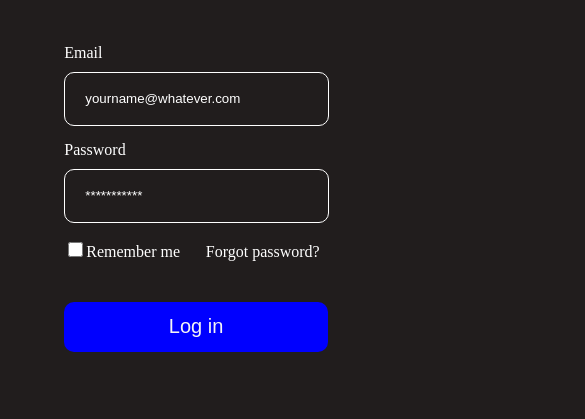
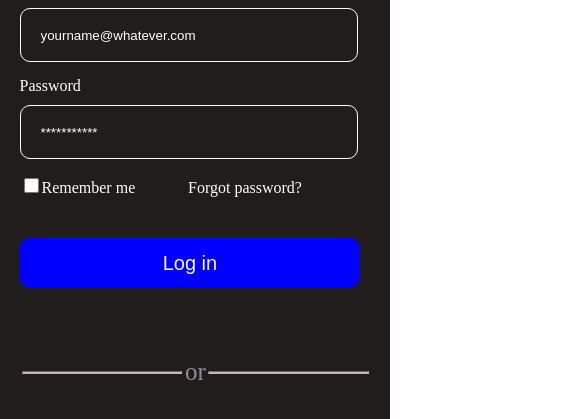
Before and after one commit to ikede-divine-keno/Learna, a plain HTML site: page login.html in a window 390 px wide. Shown: the part 241-660 px from the top of the page, 585 px wide, since content can reach past the window. Drawn offline with Linux system fonts and the light colour scheme.

Commit message:
signup.html, signup.css and welcome.PNG files added to create the responsive Learna signup page. Login.html and Login.css files modified to improve responsiveness and fix some bugs.

```diff
--- a/login.css
+++ b/login.css
@@ -9,7 +9,7 @@ body {
 }
 .back {
     background-color: #211D1D;
-    min-width: 643px;
+    /**min-width: 643px;**/
     /**max-width: 800px;**/
     width: 50%;
     max-height: 1024px;
@@ -24,10 +24,10 @@ body {
 form {
     padding-top: 183px;
     padding-bottom: 165px;
-    width: 477px;
+    width: 80%;
     margin-left: auto;
     margin-right: auto;
-    width: Fixed (477px)px;
+    /**width: Fixed (477px)px;**/
 }
 h1 {
     margin-top: 0%;
@@ -45,7 +45,7 @@ label {
 input {
     margin-top: 10px;
     margin-bottom: 15px;
-    width: 450px;
+    width: 95%;
     background: transparent;
     border-radius: 10px;
     border: 1px solid white;
@@ -62,7 +62,7 @@ span {
     margin-top: 5px;
 }
 hr {
-    width: 215px;
+    width: 45%;
     height: 1px;
     background-color: rgb(196, 181, 181);
     border-color: rgb(196, 181, 181);
@@ -74,10 +74,10 @@ hr {
     background-color: #211D1D;
 }
 #forgot {
-    margin-left: 240px;
+    margin-left: 60%;
 }
 button {
-    width: 477px;
+    width: 100%;
     height: 50px;
     text-align: center;
     background-color: blue;
@@ -91,6 +91,7 @@ button {
 #or {
     margin-top: 40px;
     margin-bottom: 40px;
+    font-size: 25px;
 }
 section {
     clear: both;
@@ -144,32 +145,38 @@ section {
     width: 535px;
     height: 90px;
     padding-left: 100px;
+    margin-bottom: 25%;
     /**margin-left: auto;
     margin-right: auto;**/
 }
 @media only screen and (max-width: 768px) {
     .main {
         display: block;
+        padding-right: 0%;
+        margin: 0%;
     }
     .back {
         width: 100%;
+        margin: 0%;
+        padding: 0%;
     }
     .back form {
-        width: 50%;
-        margin-left: 10%;
+        width: 95%;
+        padding-left: 5%;
         padding-top: 25%;
     }
     form input {
-        width: 75%;
+        width: 85%;
     }
     button {
-        width: 82%;
+        width: 92%;
     }
     .Welcome {
         width: 100%;
+        padding-bottom: 20%;
     }
     .welc {
-        width: fit-content;
+        width: 90%;
     }
     .welc #backdrop {
         width: 100%;
@@ -180,11 +187,12 @@ section {
     .welc p {
         width: 50%;
         text-wrap: left;
+        padding-bottom: 25%;
     }
     #forgot {
-        margin-left: 10%;
+        margin-left: 15%;
     }
     span, section {
-        width: 80%;
+        width: 95%;
     }
 }
--- a/login.html
+++ b/login.html
@@ -19,7 +19,7 @@
                     <span><input type="checkbox" id="check">
                         <label>Remember me</label>
                         <label id="forgot">Forgot password?</label><br></span>
-                    <button>Log in</button>
+                    <button type="submit">Log in</button>
                     <span id="or"><hr>    or    <hr></span>
                     <section>
                         <button class="continue"><img src="images/Google.png"> Continue with Google</button>
--- /dev/null
+++ b/signup.css
@@ -0,0 +1,110 @@
+body {
+    background-color: #212121;
+    margin: 0%;
+    padding: 0%;
+}
+.main {
+    display: flex;
+    padding: 100px 0px;
+    width: 90%;
+    margin-left: auto;
+    margin-right: auto;
+}
+img {
+    border: 0cm #212121;
+    width: 70%;
+}
+form {
+    background-color: white;
+    padding-top: 183px;
+    padding-bottom: 165px;
+    border-radius: 20px;
+    width: 30%;
+    padding: 50px;
+}
+p {
+    font-size: 20px;
+}
+input {
+    margin-top: 10px;
+    margin-bottom: 15px;
+    width: 95%;
+    border-radius: 10px;
+    border: 1px solid black;
+    height: 50px;
+    padding-left: 20px;
+    color: black;
+}
+button {
+    width: 100%;
+    height: 50px;
+    text-align: center;
+    background-color: blue;
+    color: whitesmoke;
+    border: rgb(3, 75, 77);
+    border-radius: 10px;
+    font-size: 20px;
+    margin-top: 30px;
+    margin-bottom: 30px;
+}
+span {
+    display: flex;
+    color: rgb(142, 142, 155);
+    margin-top: 5px;
+}
+hr {
+    width: 215px;
+    height: 1px;
+    background-color: rgb(196, 181, 181);
+    border-color: rgb(196, 181, 181);
+}
+#or {
+    margin-top: 40px;
+    margin-bottom: 40px;
+    font-size: 25px;
+}
+section {
+    clear: both;
+    display: flex;
+    justify-content: space-between;
+    margin-top: 10px;
+}
+.continue {
+    background-color: white;
+    border: 1px solid black;
+    color: black;
+    font-size: 18px;
+    margin-right: 5px;
+    height: 100%;
+    padding: 3%;
+}
+.continue img {
+    margin-left: -12px;
+    width: 25px;
+    height: 25px;
+    vertical-align: middle;
+}
+@media only screen and (max-width: 768px) {
+    .main {
+        display: block;
+    }
+    img {
+        width: 90%;
+    }
+    form {
+        width: 70%;
+    }
+    p {
+        width: 80%;
+    }
+    form input {
+        width: 90%;
+    }
+    button {
+        width: 100%;
+    }
+    span, section {
+        width: 100%;
+        height: fit-content;
+    }
+}
```
Also changed, not shown: signup.html (added, +32 -0 lines), images/welcome.PNG (added).
